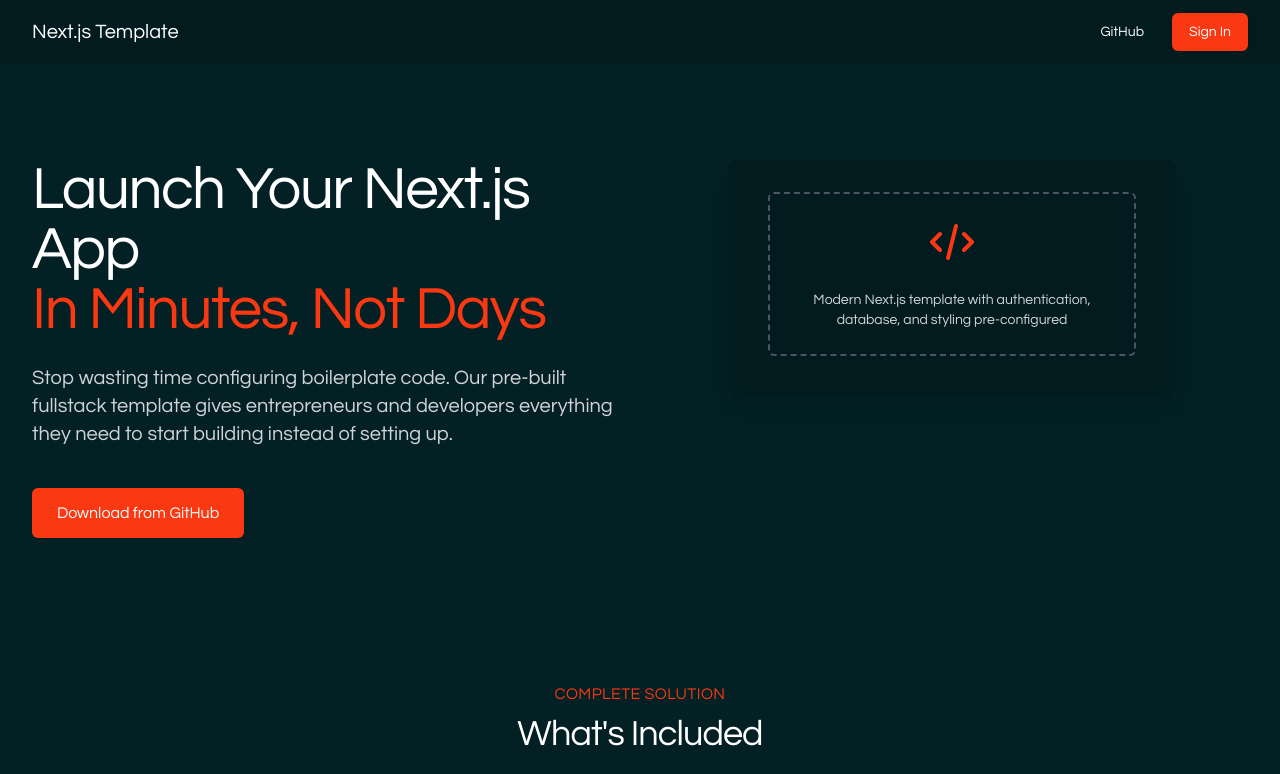
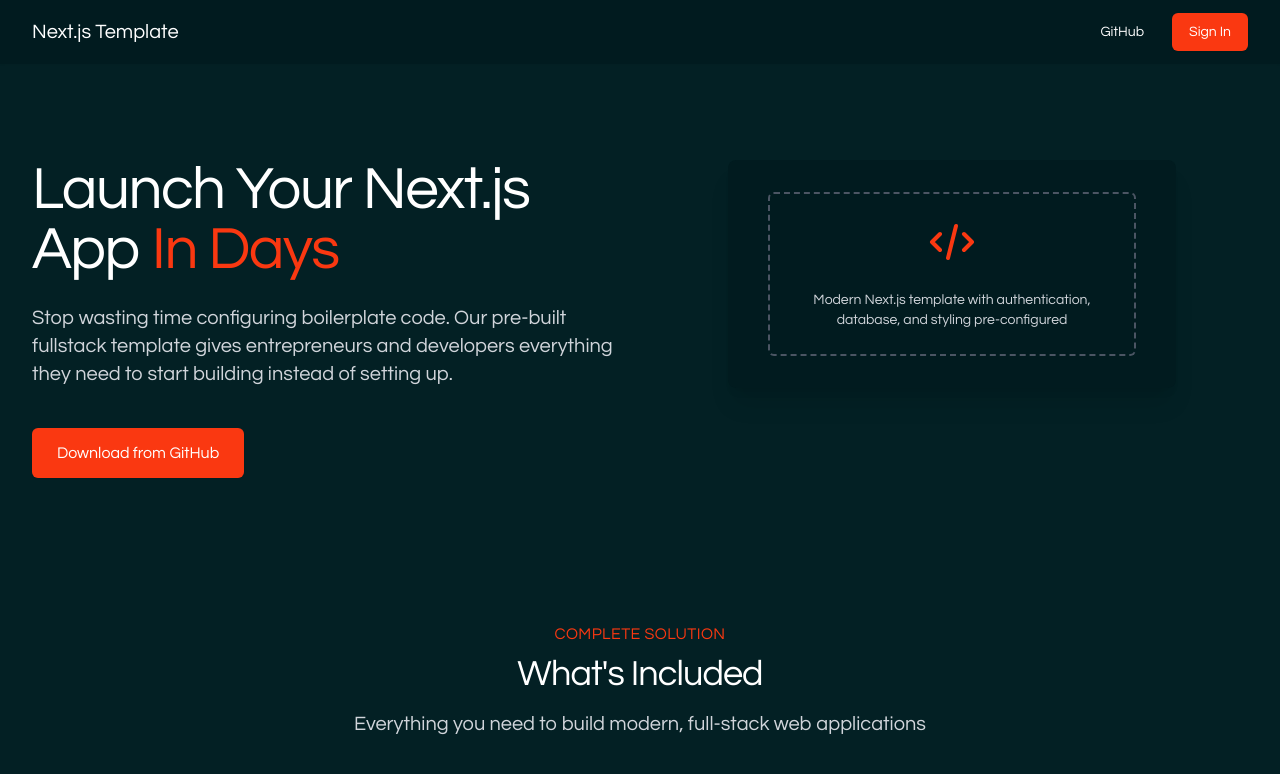
Before and after one commit to behradm/Project-Templates, a Next.js app: page / in a window 1280 px wide. Shown: the top 774 px of the page. Built offline with nearby package versions, Linux system fonts and the light colour scheme.

Commit message:
landing page build

```diff
--- a/pages/index.tsx
+++ b/pages/index.tsx
@@ -49,8 +49,8 @@
           <div className="lg:grid lg:grid-cols-12 lg:gap-8">
             <div className="sm:text-center md:max-w-2xl md:mx-auto lg:col-span-6 lg:text-left">
               <h1 className="text-4xl tracking-tight text-white sm:text-5xl md:text-6xl">
-                <span className="block">Launch Your Next.js App</span>
-                <span className="block text-[#FA3811]">In Minutes, Not Days</span>
+                <span>Launch Your Next.js App </span>
+                <span className="text-[#FA3811]">In Days</span>
               </h1>
               <p className="mt-6 text-xl text-gray-300">
                 Stop wasting time configuring boilerplate code. Our pre-built fullstack template gives entrepreneurs and developers everything they need to start building instead of setting up.
```
